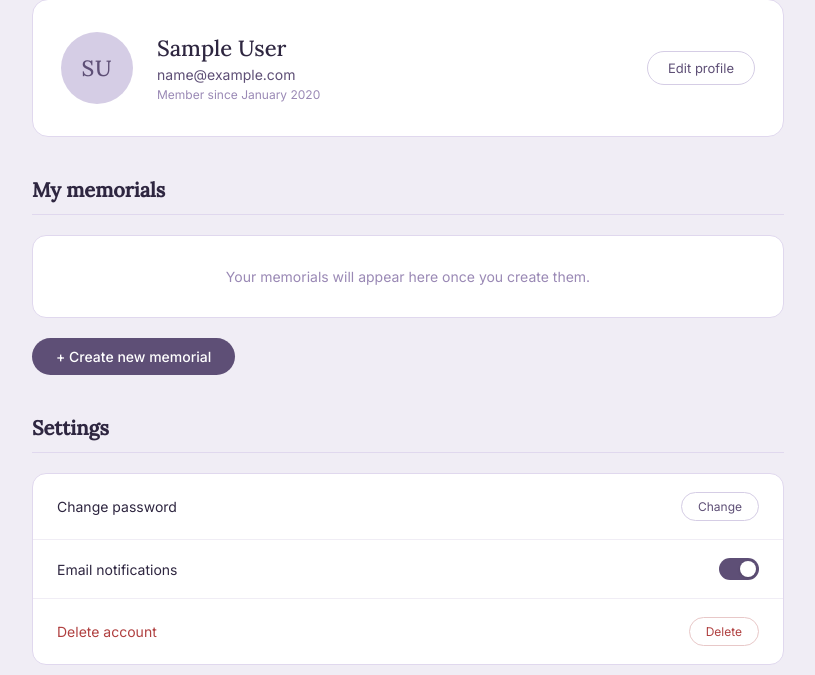
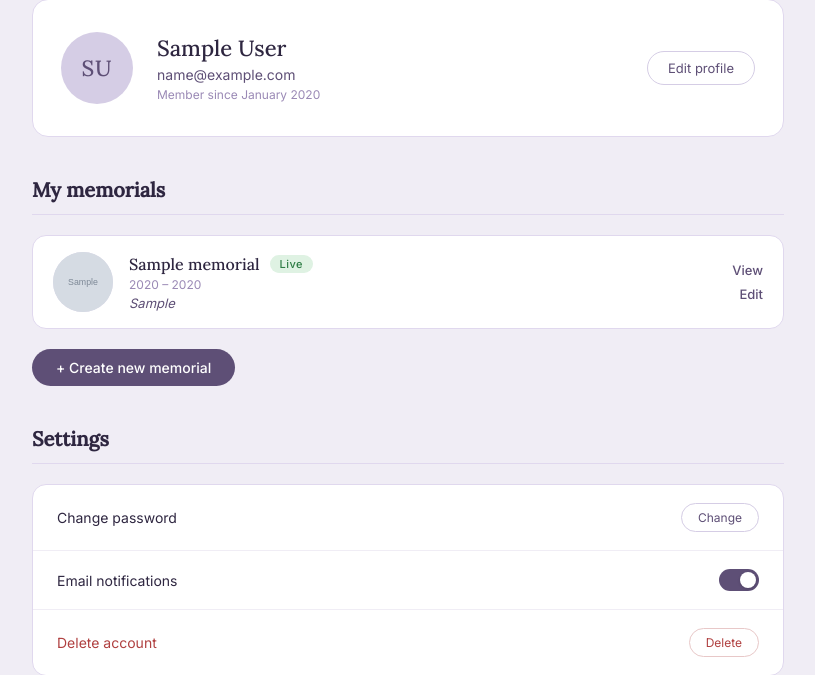
Before and after one commit to jackyfogel/petheavenonline_final, a Django app: page /account/ in a window 1280 px wide. Shown: the part 103-778 px from the top of the page, without its empty margins (232-1047 px from the left). Run offline with Django 5.2, Linux system fonts and the light colour scheme; a user stored in the database is signed in; tables that the repository leaves empty hold one stand-in row (values such as "Sample post"); grey boxes marked "Sample" are stand-in pictures.

Commit message:
Phase 6D.5: Account page shows real user data and memorials from database

```diff
--- a/config/views.py
+++ b/config/views.py
@@ -327,7 +327,8 @@ def account_view(request):
         initials = parts[0][0].upper() + (parts[-1][0].upper() if len(parts) > 1 else "")
     else:
         initials = user.username[0].upper() if user.username else "?"
-    return render(request, "account.html", {"initials": initials})
+    memorials = list(Memorial.objects.filter(user=user).order_by('-created_at'))
+    return render(request, "account.html", {"initials": initials, "memorials": memorials})
 
 
 def terms_view(request):
--- a/static/css/main.css
+++ b/static/css/main.css
@@ -2029,6 +2029,11 @@ body.footer--inline #site-footer {
   color: #a06b00;
 }
 
+.acct-badge--rejected {
+  background: #fde8e8;
+  color: #a02020;
+}
+
 .acct-card-dates {
   font-size: 12px;
   color: #9a89b5;
--- a/templates/account.html
+++ b/templates/account.html
@@ -19,11 +19,44 @@
       <section class="acct-section">
         <h2 class="acct-section-title">My memorials</h2>
         <div class="acct-cards">
-          <div class="acct-card" style="justify-content:center; padding: 32px;">
-            <p style="font-size:14px; color:#9a89b5; text-align:center;">Your memorials will appear here once you create them.</p>
+          {% if memorials %}
+            {% for memorial in memorials %}
+            <div class="acct-card">
+              <div class="acct-card-photo">
+                {% if memorial.photo %}<img src="{{ memorial.photo.url }}" alt="{{ memorial.pet_name }}">{% endif %}
+              </div>
+              <div class="acct-card-body">
+                <div class="acct-card-top">
+                  <span class="acct-card-name">{{ memorial.pet_name }}</span>
+                  {% if memorial.status == 'approved' %}
+                    <span class="acct-badge acct-badge--live">Live</span>
+                  {% elif memorial.status == 'pending' %}
+                    <span class="acct-badge acct-badge--pending">Pending review</span>
+                  {% else %}
+                    <span class="acct-badge acct-badge--rejected">Rejected</span>
+                  {% endif %}
+                </div>
+                <div class="acct-card-dates">
+                  {{ memorial.birth_date|date:"Y"|default:"—" }} &ndash; {{ memorial.passing_date|date:"Y"|default:"—" }}
+                </div>
+                <p class="acct-card-epitaph">{{ memorial.epitaph }}</p>
+              </div>
+              <div class="acct-card-actions">
+                <a href="/memorial/{{ memorial.slug }}/" class="acct-action-link">View</a>
+                <a href="/edit/{{ memorial.slug }}/" class="acct-action-link">Edit</a>
+              </div>
+            </div>
+            {% endfor %}
+          {% else %}
+          <div class="acct-card" style="flex-direction:column; align-items:center; justify-content:center; padding:32px; gap:16px;">
+            <p style="font-size:14px; color:#9a89b5; text-align:center;">You haven't created any memorials yet.</p>
+            <a href="/create/" class="acct-create-btn">Create your first memorial</a>
           </div>
+          {% endif %}
         </div>
+        {% if memorials %}
         <a href="/create/" class="acct-create-btn">+ Create new memorial</a>
+        {% endif %}
       </section>
 
       <section class="acct-section">
```
Also changed, not shown: SESSION.md (+7 -1 lines).
